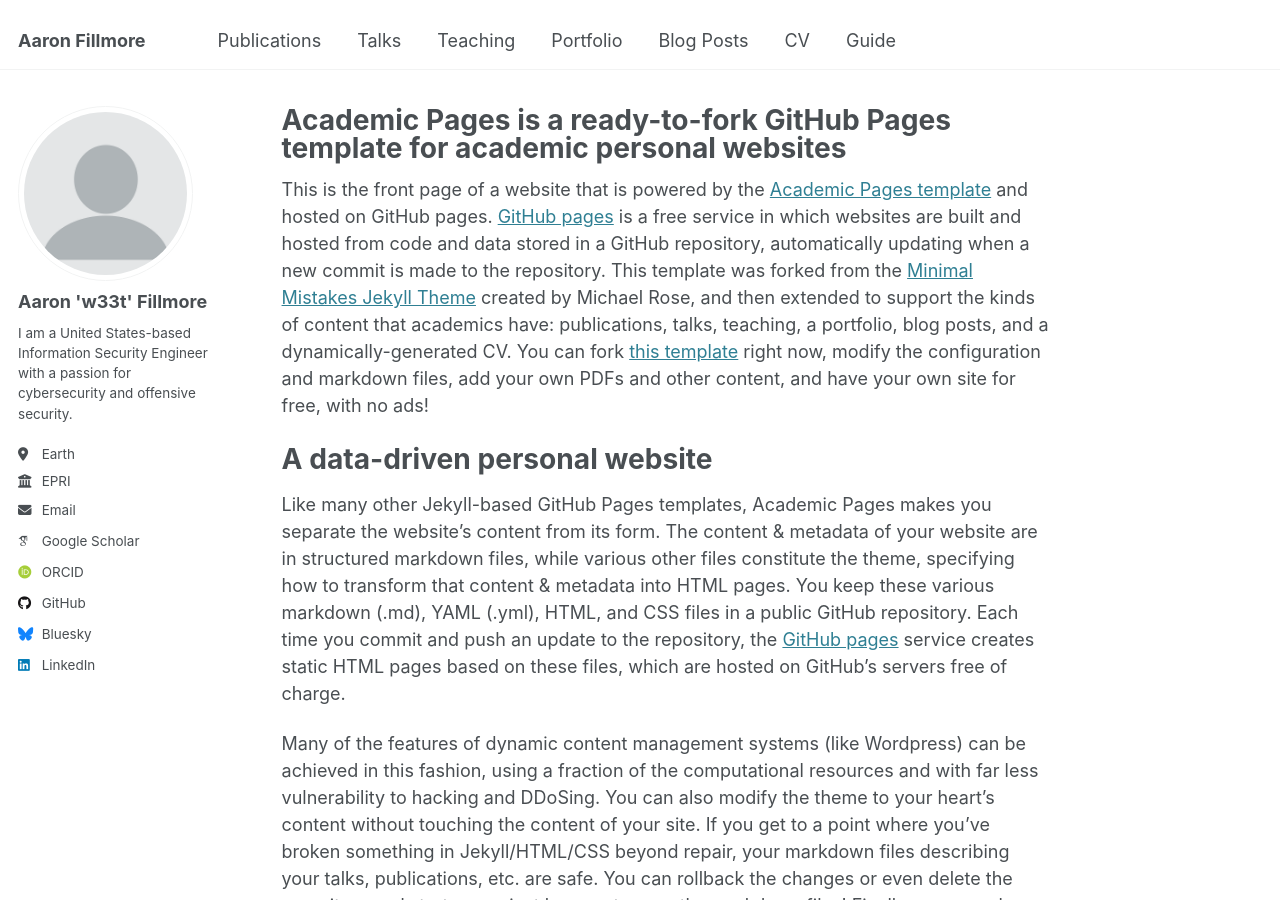
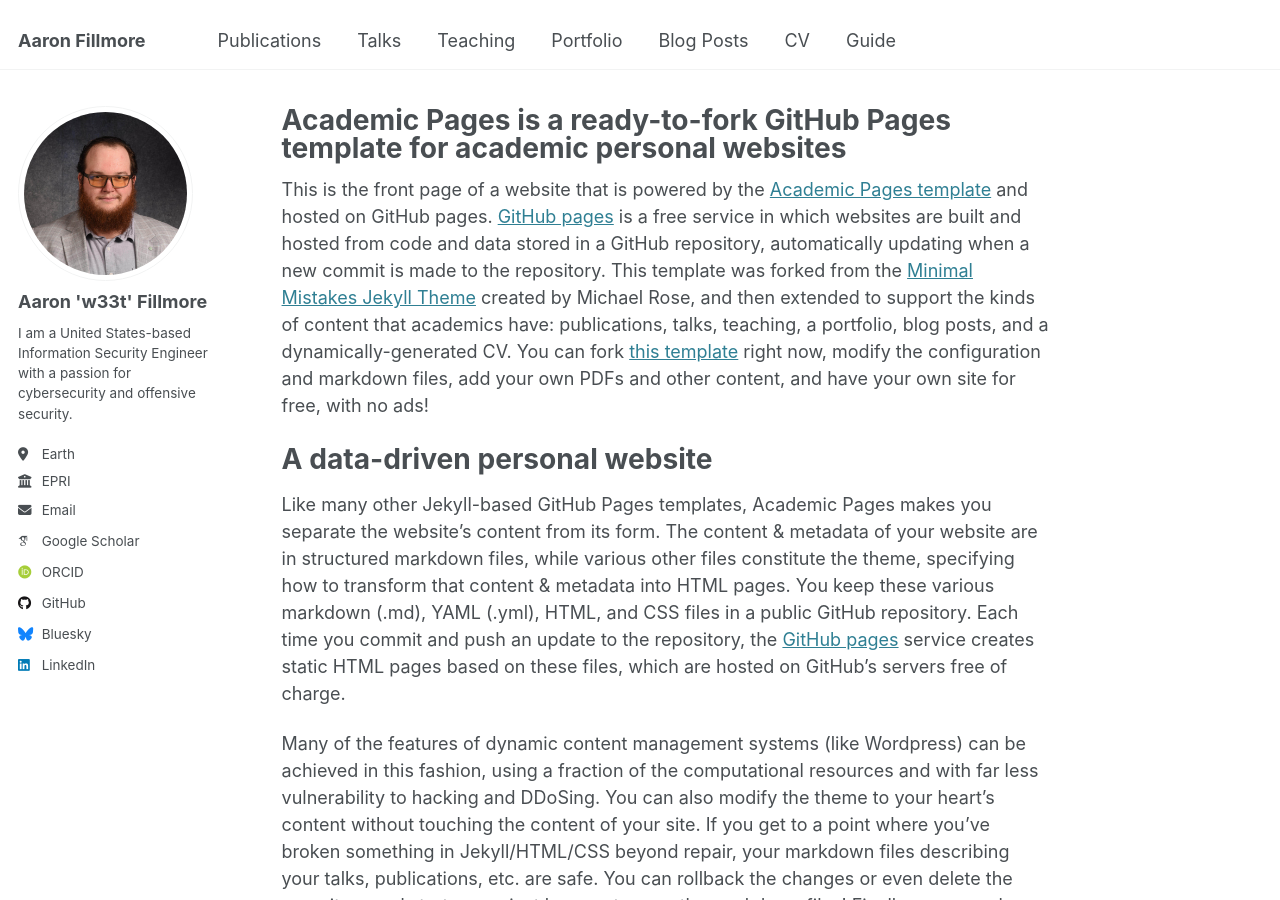
Before and after one commit to w33ts/w33ts.github.io, a Jekyll site: the page built from _pages/about.md, in a window 1280 px wide and 900 px high. Built offline with Jekyll 4.4.1, drawn with Linux system fonts in a browser that asks for light colours; some web fonts are replaced.

Commit message:
Update _config.yml

```diff
--- a/_config.yml
+++ b/_config.yml
@@ -22,7 +22,7 @@ repository               : "w33ts/w33ts.github.io"
 #               Additional customization can be done by editing /_includes/author-profile.html
 author:
   # Biographic information
-  avatar           : "profile.png"
+  avatar           : "profile-af.jpg"
   name             : "Aaron 'w33t' Fillmore"
   pronouns         : # example: "she/her"
   bio              : "I am a United States-based Information Security Engineer with a passion for cybersecurity and offensive security."
```
